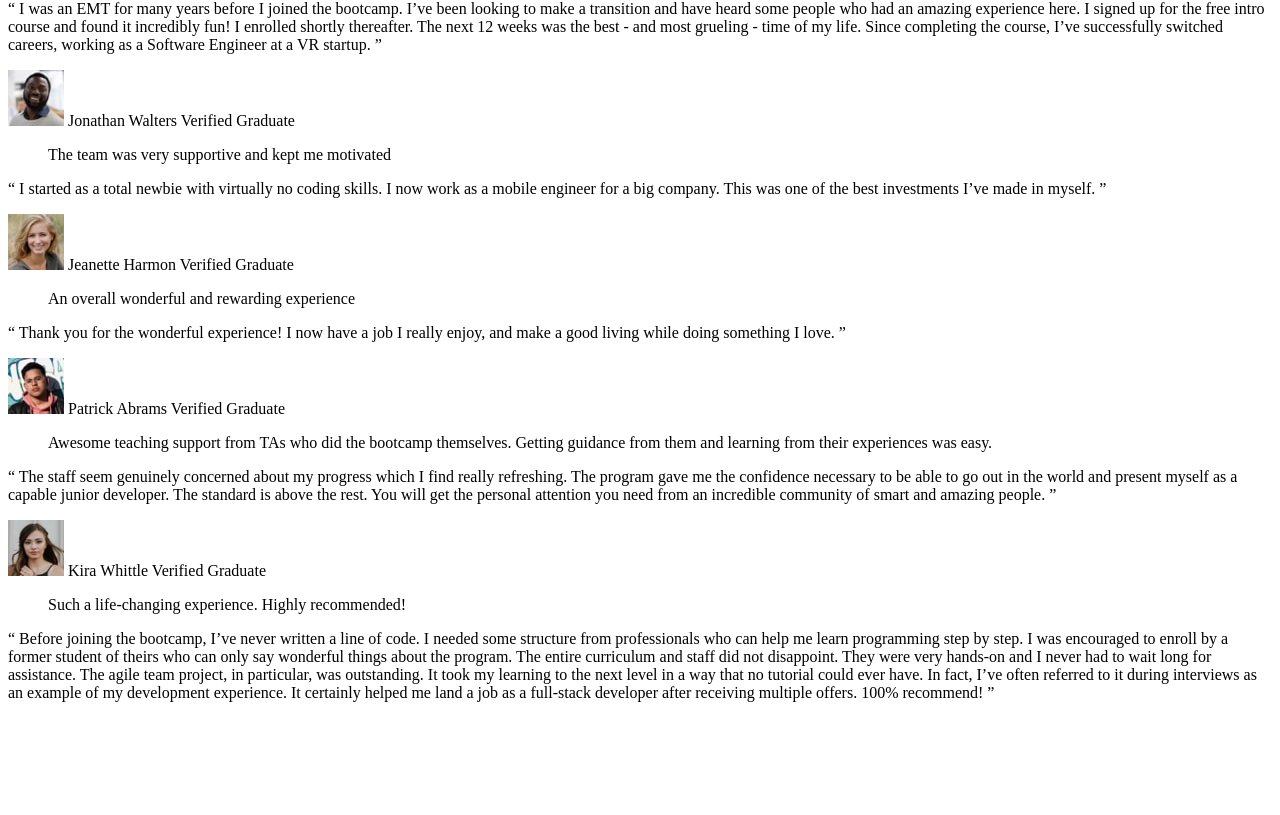
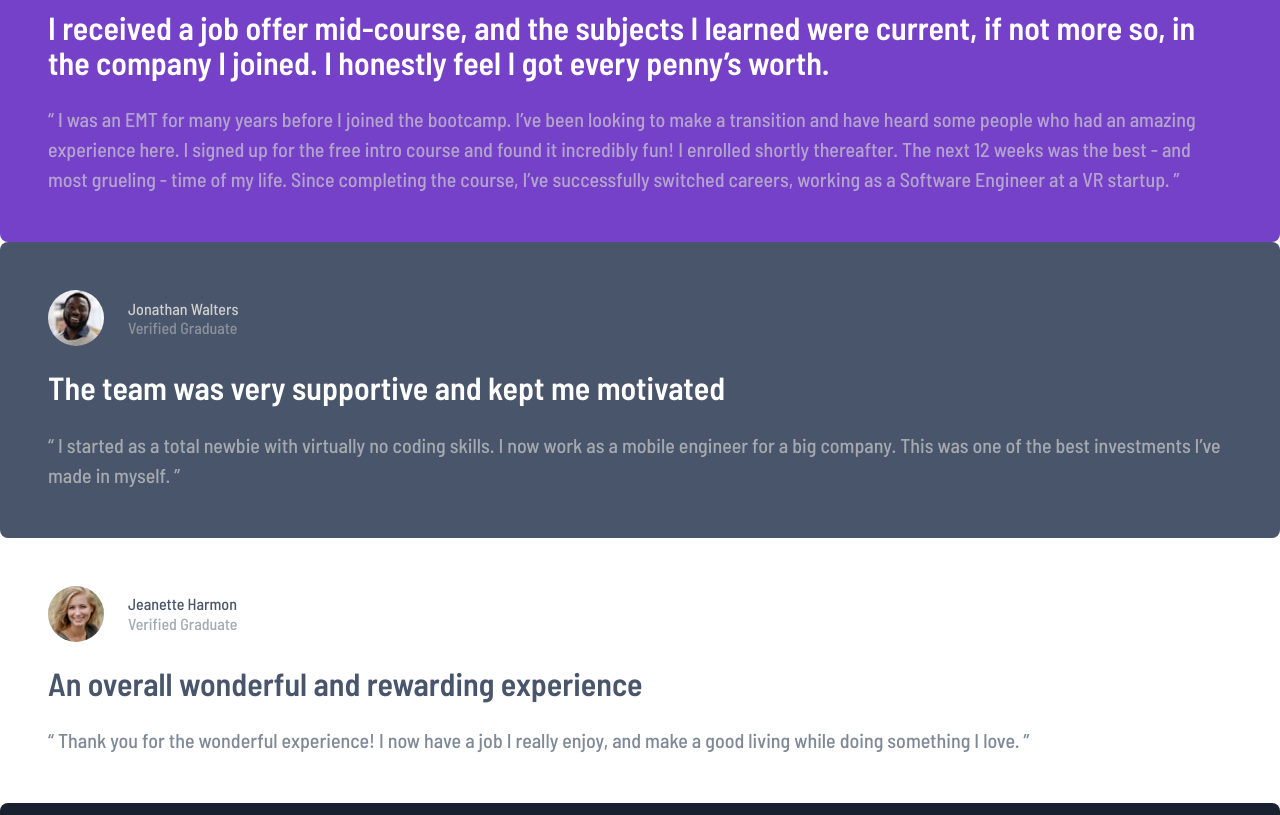
Before and after one commit to ryanthayes/fem-testimonials-grid-section, a plain HTML site: page index.html in a window 1280 px wide. Shown: the part 118-933 px from the top of the page. Before the commit the page ends 836 px from the top, so only its background shows below. Drawn offline with Linux system fonts and the light colour scheme.

Commit message:
Apply base styling

```diff
--- a/index.html
+++ b/index.html
@@ -15,54 +15,73 @@
 </head>
 <body>
   <main>
-    <section class="testimonials">
-      <div class="card">
-        <div class="card__header">
-          <img class="card__image" src="images/image-daniel.jpg" alt="customer picture">
-          <card class="title">Daniel Clifford</card>
-          <card class="subtitle">Verified Graduate</card>
+    <section class="testimonial-grid">
+      <article class="testimonial">
+        <div class="testimonial__header">
+          <div>
+            <img class="testimonial__image" src="images/image-daniel.jpg" alt="daniel clifford">
           </div>
-        <blockquote class="card__quote">I received a job offer mid-course, and the subjects I learned were current, if not more so,
-          in the company I joined. I honestly feel I got every penny’s worth.</blockquote>
-          <p class="card__text">“ I was an EMT for many years before I joined the bootcamp. I’ve been looking to make a transition and have heard some people who had an amazing experience here. I signed up for the free intro course and found it incredibly fun! I enrolled shortly thereafter. The next 12 weeks was the best - and most grueling - time of my life. Since completing the course, I’ve successfully switched careers, working as a Software Engineer at a VR startup. ”</p>
+          <div>
+            <h2 class="testimonial__name">Daniel Clifford</h2>
+            <p class="testimonial__position">Verified Graduate</p>
           </div>
-      <div class="card">
-        <div class="card__header">
-          <img class="card__image" src="images/image-jonathan.jpg" alt="customer picture">
-          <card class="title">Jonathan Walters</card>
-          <card class="subtitle">Verified Graduate</card>
         </div>
-        <blockquote class="card__quote">The team was very supportive and kept me motivated</blockquote>
-          <p class="card__text"> “ I started as a total newbie with virtually no coding skills. I now work as a mobile engineer for a big company. This was one of the best investments I’ve made in myself. ”</p>
+        <blockquote class="testimonial__quote">I received a job offer mid-course, and the subjects I learned were current, if not more so, in the company I joined. I honestly feel I got every penny’s worth.</blockquote>
+          <p class="testimonial__text">“ I was an EMT for many years before I joined the bootcamp. I’ve been looking to make a transition and have heard some people who had an amazing experience here. I signed up for the free intro course and found it incredibly fun! I enrolled shortly thereafter. The next 12 weeks was the best - and most grueling - time of my life. Since completing the course, I’ve successfully switched careers, working as a Software Engineer at a VR startup. ”</p>
+      </article>
+      <div class="testimonial">
+        <div class="testimonial__header">
+          <div>
+            <img class="testimonial__image" src="images/image-jonathan.jpg" alt="jonathan walters">
           </div>
-      <div class="card">
-        <div class="card__header">
-          <img class="card__image" src="images/image-jeanette.jpg" alt="customer picture">
-          <card class="title">Jeanette Harmon</card>
-          <card class="subtitle">Verified Graduate</card>
+          <div>
+            <h2 class="testimonial__name">Jonathan Walters</h2>
+            <p class="testimonial__position">Verified Graduate</p>
           </div>
-        <blockquote class="card__quote">An overall wonderful and rewarding experience</blockquote>
-          <p class="card__text">“ Thank you for the wonderful experience! I now have a job I really enjoy, and make a good living
+        </div>
+        <blockquote class="testimonial__quote">The team was very supportive and kept me motivated</blockquote>
+          <p class="testimonial__text"> “ I started as a total newbie with virtually no coding skills. I now work as a mobile engineer for a big company. This was one of the best investments I’ve made in myself. ”</p>
+      </div>
+      <article class="testimonial">
+        <div class="testimonial__header">
+          <div>
+            <img class="testimonial__image" src="images/image-jeanette.jpg" alt="jeanette harmon">
+          </div>
+          <div>
+            <h2 class="testimonial__name">Jeanette Harmon</h2>
+            <p class="testimonial__position">Verified Graduate</p>
+          </div>
+        </div>
+        <blockquote class="testimonial__quote">An overall wonderful and rewarding experience</blockquote>
+          <p class="testimonial__text">“ Thank you for the wonderful experience! I now have a job I really enjoy, and make a good living
             while doing something I love. ”</p>
+      </article>
+      <article class="testimonial">
+        <div class="testimonial__header">
+          <div>
+            <img class="testimonial__image" src="images/image-patrick.jpg" alt="patrick abrams">
           </div>
-      <div class="card">
-        <div class="card__header">
-          <img class="card__image" src="images/image-patrick.jpg" alt="customer picture">
-          <card class="title">Patrick Abrams</card>
-          <card class="subtitle">Verified Graduate</card>
+          <div>
+            <div class="testimonial__name">Patrick Abrams</div>
+            <p class="testimonial__position">Verified Graduate</p>
           </div>
-        <blockquote class="card__quote">Awesome teaching support from TAs who did the bootcamp themselves. Getting guidance from them and learning from their experiences was easy.</blockquote>
-          <p class="card__text">  “ The staff seem genuinely concerned about my progress which I find really refreshing. The program gave me the confidence necessary to be able to go out in the world and present myself as a capable junior developer. The standard is above the rest. You will get the personal attention you need from an incredible community of smart and amazing people. ”</p>
         </div>
-      <div class="card">
-        <div class="card__header">
-          <img class="card__image" src="images/image-kira.jpg" alt="customer picture">
-          <card class="title">Kira Whittle</card>
-          <card class="subtitle">Verified Graduate</card>
+        <blockquote class="testimonial__quote">Awesome teaching support from TAs who did the bootcamp themselves. Getting guidance from them and learning from their experiences was easy.</blockquote>
+          <p class="testimonial__text">  “ The staff seem genuinely concerned about my progress which I find really refreshing. The program gave me the confidence necessary to be able to go out in the world and present myself as a capable junior developer. The standard is above the rest. You will get the personal attention you need from an incredible community of smart and amazing people. ”</p>
+      </article>
+      <article class="testimonial">
+        <div class="testimonial__header">
+          <div>
+            <img class="testimonial__image" src="images/image-kira.jpg" alt="kira whittle">
           </div>
-        <blockquote class="card__quote">Such a life-changing experience. Highly recommended!</blockquote>
-          <p class="card__text"> “ Before joining the bootcamp, I’ve never written a line of code. I needed some structure from professionals who can help me learn programming step by step. I was encouraged to enroll by a former student of theirs who can only say wonderful things about the program. The entire curriculum and staff did not disappoint. They were very hands-on and I never had to wait long for assistance. The agile team project, in particular, was outstanding. It took my learning to the next level in a way that no tutorial   could ever have. In fact, I’ve often referred to it during interviews as an example of my development experience. It certainly helped me land a job as a full-stack developer after receiving multiple offers. 100% recommend! ”</p>
+          <div>
+            <h2 class="testimonial__name">Kira Whittle</h2>
+            <p class="testimonial__position">Verified Graduate</p>
           </div>
+        </div>
+        <blockquote class="testimonial__quote">Such a life-changing experience. Highly recommended!</blockquote>
+          <p class="testimonial__text"> “ Before joining the bootcamp, I’ve never written a line of code. I needed some structure from professionals who can help me learn programming step by step. I was encouraged to enroll by a former student of theirs who can only say wonderful things about the program. The entire curriculum and staff did not disappoint. They were very hands-on and I never had to wait long for assistance. The agile team project, in particular, was outstanding. It took my learning to the next level in a way that no tutorial   could ever have. In fact, I’ve often referred to it during interviews as an example of my development experience. It certainly helped me land a job as a full-stack developer after receiving multiple offers. 100% recommend! ”</p>
+      </article>
     </section>
   </main>
 </body>
--- a/style.css
+++ b/style.css
@@ -0,0 +1,139 @@
+/* define custom variables */
+:root {
+
+  --clr-neutral-100: hsl(0, 0%, 100%); /* white */
+  --clr-neutral-300: hsl(0, 0%, 81%); /* light gray */
+  --clr-neutral-300-alpha50: hsl(0, 0%, 81%, 0.5); /* light gray alpha 50%*/
+  --clr-neutral-300-alpha70: hsl(0, 0%, 81%, 0.7); /* light gray alpha 70%*/
+  --clr-neutral-400: hsl(200, 60%, 1%); /* light grayish blue */
+
+  --clr-primary-400: hsl(263, 55%, 52%); /* moderate violet */
+  --clr-primary-600: hsl(217, 19%, 35%); /* very dark grayish blue */
+  --clr-primary-600-alpha50: hsl(217, 19%, 35%, 0.5); /* very dark grayish blue alpha 50%*/
+  --clr-primary-600-alpha70: hsl(217, 19%, 35%, 0.7); /* very dark grayish blue alpha 70% */
+  --clr-primary-800: hsl(219, 29%, 14%); /* very dark blackish blue */
+
+  --fs-300: 0.5rem;
+  --fs-400: 0.8125rem;
+  --fs-500: 1rem;
+  --fs-600: 1.25rem;
+  --fs-700: 2rem;
+
+  --fw-normal: 500;
+  --fw-semi-bold: 600;
+
+  --padding1: 1rem;
+  --padding2: 2rem;
+  --padding3: 3rem;
+}
+
+/* makes sizing simpler */
+
+*,
+*::before,
+*::after {
+  box-sizing: border-box;
+}
+
+/* remove default spacing */
+/* force styling of type through styling, rather than elements */
+
+* {
+  margin: 0;
+  padding: 0;
+  font: inherit;
+}
+
+/* min body height */
+
+body {
+  min-height: 100vh;
+}
+
+/* responsive images/videos */
+img,
+picture,
+svg,
+video {
+  display: block;
+  max-width: 100%;
+}
+
+body {
+  font-family: 'Barlow Semi Condensed', sans-serif;
+  font-style: var(--fs-400);
+  font-weight: var(--fw-normal);
+  line-height: 1.5;
+}
+
+.testimonial-grid {
+
+}
+
+.testimonial {
+  display: flex;
+  flex-direction: column;
+  gap: 1.5em;
+
+  border-radius: 0.5em;
+  padding: var(--padding3);
+}
+
+.testimonial:nth-child(1) {
+  background-color: var(--clr-primary-400);
+}
+.testimonial:nth-child(2) {
+  background-color: var(--clr-primary-600);
+}
+
+.testimonial:nth-child(3),
+.testimonial:nth-child(5) {
+  background-color: var(--clr-neutral-100);
+}
+.testimonial:nth-child(3) .testimonial__name,
+.testimonial:nth-child(3) .testimonial__quote,
+.testimonial:nth-child(5) .testimonial__name,
+.testimonial:nth-child(5) .testimonial__quote {
+  color: var(--clr-primary-600);
+}
+.testimonial:nth-child(3) .testimonial__position,
+.testimonial:nth-child(5) .testimonial__position {
+  color: var(--clr-primary-600-alpha50);
+}
+.testimonial:nth-child(3) .testimonial__text,
+.testimonial:nth-child(5) .testimonial__text {
+  color: var(--clr-primary-600-alpha70);
+}
+
+.testimonial:nth-child(4) {
+  background-color: var(--clr-primary-800);
+}
+
+
+
+.testimonial__header {
+  display: flex;
+  align-items: center;
+  gap: 1.5em;
+  line-height: 1.2;
+}
+
+.testimonial__image {
+  border-radius: 50%;
+}
+.testimonial__name {
+  color: var(--clr-neutral-300);
+}
+.testimonial__position {
+  color: var(--clr-neutral-300-alpha50);
+}
+.testimonial__quote {
+  font-size: var(--fs-700);
+  font-weight: var(--fw-semi-bold);
+  line-height: 1.1;
+  color: var(--clr-neutral-100);
+}
+.testimonial__text {
+  color: var(--clr-neutral-300-alpha70);
+  font-size: var(--fs-600);
+}
```
Also changed, not shown: 1 other file. Lines whose indentation alone changed are shown as unchanged.
